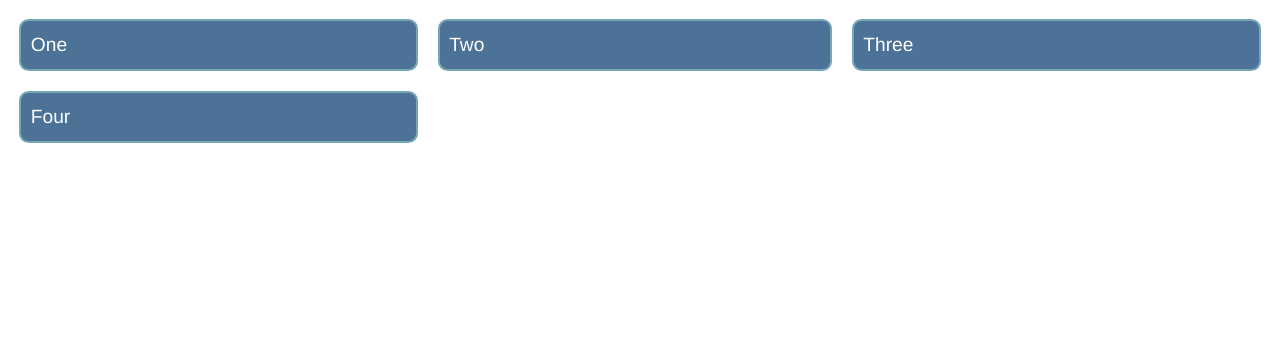
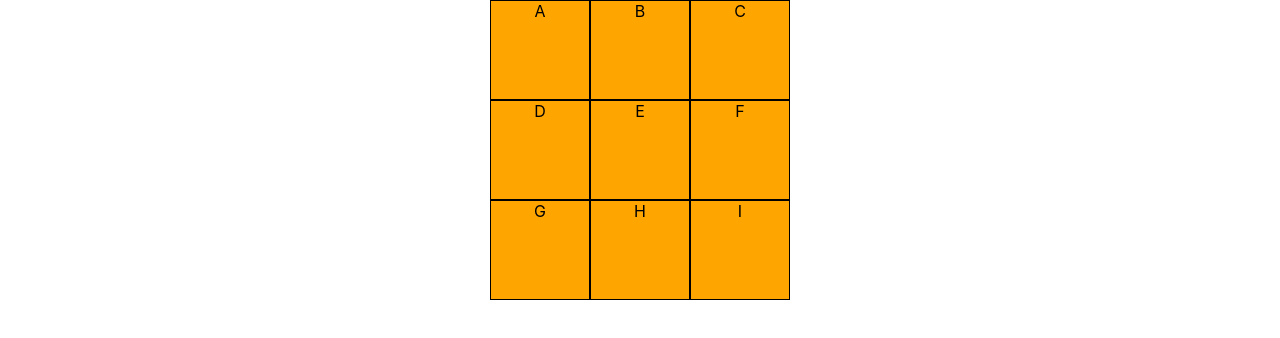
Before and after one commit to MorsiYoucef/Mylearning, a React (Create React App) app: page / in a window 1280 px wide. Shown: the top 338 px of the page. Built offline with nearby package versions, Linux system fonts and the light colour scheme.

Commit message:
new commit

```diff
--- a/src/App.css
+++ b/src/App.css
@@ -1,20 +1,26 @@
 body {
-  background-color: #fff;
-  color: #333;
-  font: 1.2em / 1.5 Helvetica Neue, Helvetica, Arial, sans-serif;
-  padding: 1em;
-  margin: 0;
+  display: flex;
+  justify-content: center;
+  align-items: center;
+  height: 100%;
+  width: 100%;
 }
-.grid > * {
-  background-color: #4d7298;
-  border: 2px solid #77a6b6;
-  border-radius: 0.5em;
-  color: #fff;
-  padding: 0.5em;
+.container {
+  display: grid;
+  grid-template-rows: 100px 100px 100px;
+  grid-template-columns: 100px 100px 100px;
 }
-.grid {
-  display: grid;
-  grid-template-columns: auto auto auto;
-  column-gap: 20px;
-  row-gap: 20px;
+
+.item {
+  background-color: orange;
+  border: 1px solid black;
+  text-align: center;
 }
+
+.first-row {
+  /*   background-color: pink; */
+}
+
+.last-column {
+  /*   background-color: lightblue; */
+}
--- a/src/App.js
+++ b/src/App.js
@@ -2,11 +2,16 @@ import './App.css'
 
 export default function App() {
   return (
-    <div class="grid">
-      <div>One</div>
-      <div>Two</div>
-      <div>Three</div>
-      <div>Four</div>
+    <div class="container">
+      <div class="item first-row">A</div>
+      <div class="item first-row">B</div>
+      <div class="item first-row last-column">C</div>
+      <div class="item">D</div>
+      <div class="item">E</div>
+      <div class="item last-column">F</div>
+      <div class="item">G</div>
+      <div class="item">H</div>
+      <div class="item last-column">I</div>
     </div>
   )
 }
```
